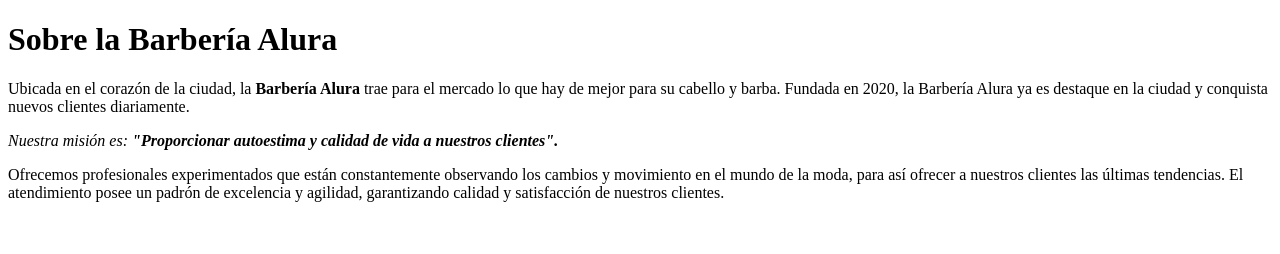
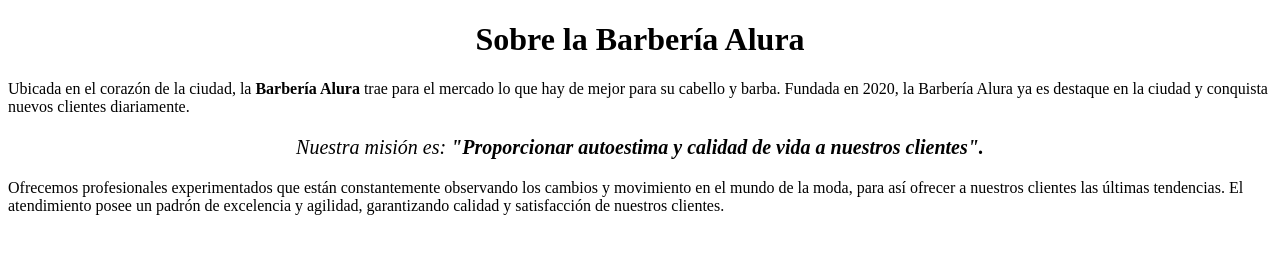
Before and after one commit to leroy09/leroy09, a plain HTML site: page index.html in a window 1280 px wide. Drawn offline with Linux system fonts and the light colour scheme.

Commit message:
Add files via upload

```diff
--- a/index.html
+++ b/index.html
@@ -6,16 +6,17 @@
 
        <meta charset="UTF-8">
        <title>Barbería Alura</title>
+        <link rel="stylesheet" href="Style.css">
 
     </head>
 
     <body>
 
-        <h1>Sobre la Barbería Alura</h1>
+        <h1 style="text-align: center;">Sobre la Barbería Alura</h1>
 
         <p>Ubicada en el corazón de la ciudad, la<strong> Barbería Alura</strong> trae para el mercado lo que hay de mejor para su cabello y barba. Fundada en 2020, la Barbería Alura ya es destaque en la ciudad y conquista nuevos clientes diariamente.</p>
 
-        <p><em>Nuestra misión es: <strong>"Proporcionar autoestima y calidad de vida a nuestros clientes".</strong> </em></p>
+        <p style="font-size: 20px;text-align: center;"><em>Nuestra misión es: <strong>"Proporcionar autoestima y calidad de vida a nuestros clientes".</strong> </em></p>
 
         <p>Ofrecemos profesionales experimentados que están constantemente observando los cambios y movimiento en el mundo de la moda, para así ofrecer a nuestros clientes las últimas tendencias. El atendimiento posee un padrón de excelencia y agilidad, garantizando calidad y satisfacción de nuestros clientes.</p>
 
```
